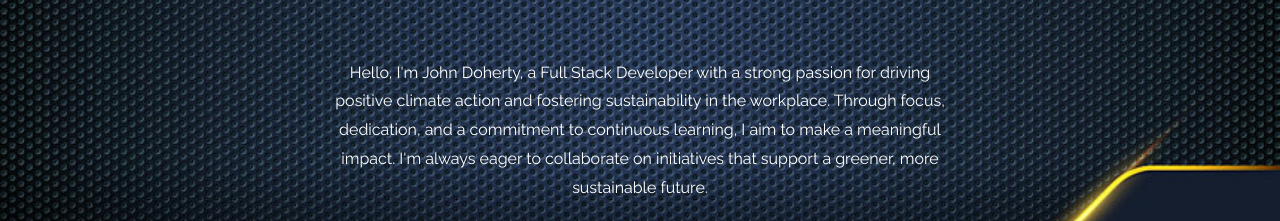
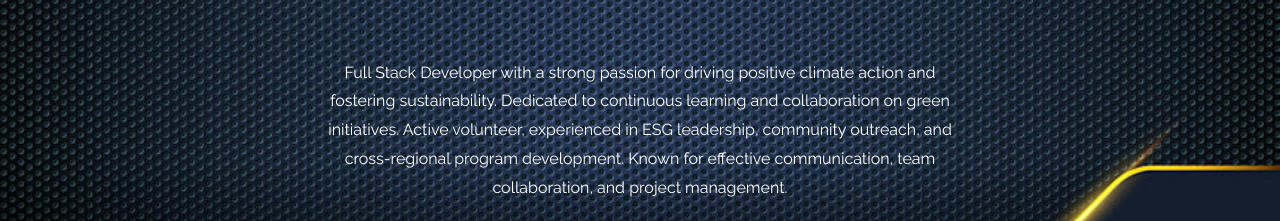
Before and after one commit to johnd2023/CV, a plain HTML site: page index.html in a window 1280 px wide. Shown: the part 258-479 px from the top of the page. Drawn offline with Linux system fonts and the light colour scheme.

Commit message:
Update sumary.html

```diff
--- a/index.html
+++ b/index.html
@@ -18,7 +18,7 @@
     <h1>John Doherty</h1>
     <section>
       <p>
-        Hello, I'm John Doherty, a Full Stack Developer with a strong passion for driving positive climate action and fostering sustainability in the workplace. Through focus, dedication, and a commitment to continuous learning, I aim to make a meaningful impact. I'm always eager to collaborate on initiatives that support a greener, more sustainable future.
+       Full Stack Developer with a strong passion for driving positive climate action and fostering sustainability. Dedicated to continuous learning and collaboration on green initiatives. Active volunteer, experienced in ESG leadership, community outreach, and cross-regional program development. Known for effective communication, team collaboration, and project management.
       </p>
       <a href="https://www.facebook.com/profile.php?id=100010393240346" target="_blank">
         <i class="fab fa-facebook-f"></i>
```
